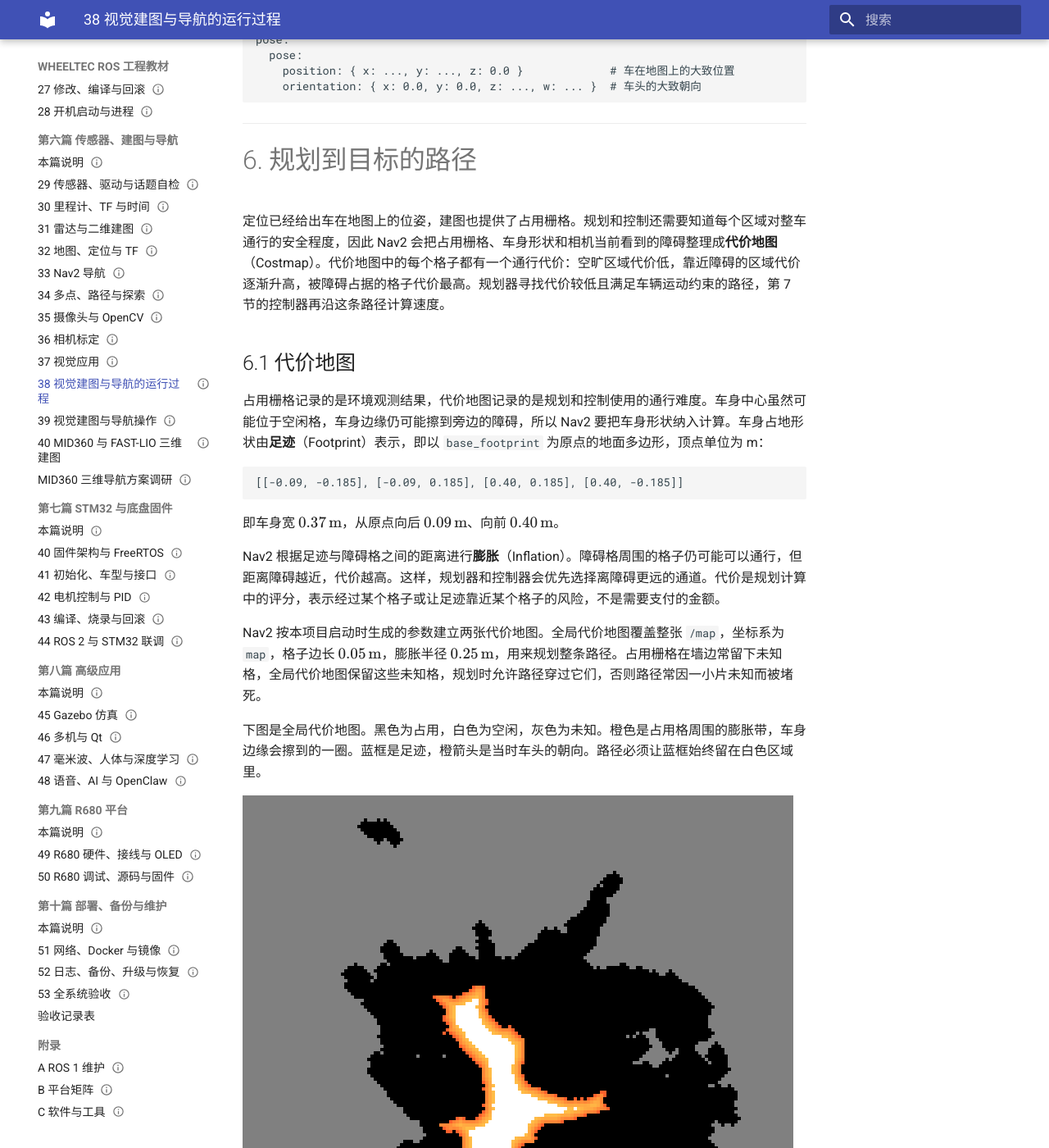
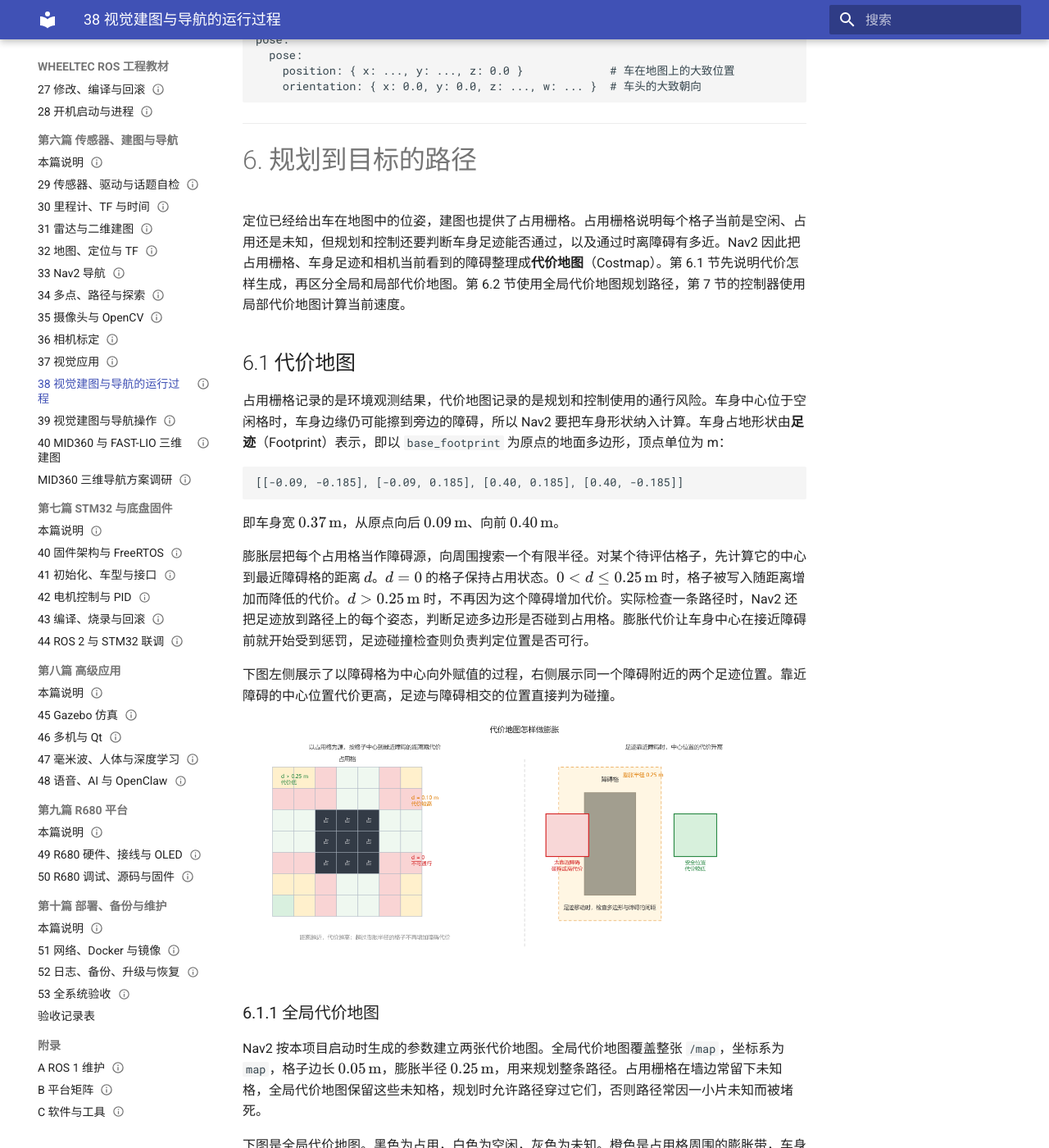
Before and after one commit to EnosElinsa/wheeltec-ros-textbook, an MkDocs documentation site: the page built from docs/06-sensors-navigation/38-visual-runtime.md, in a window 1280 px wide and 1400 px high, scrolled down 38454 px. Shown: the whole window at 82% size. Built offline with MkDocs 1.6.1 and Material for MkDocs 9.7.7, drawn with Linux system fonts in a browser that asks for light colours; some of the changed text lies outside the part shown.

Commit message:
docs: clarify costmaps and hybrid A star

````diff
--- a/docs/06-sensors-navigation/38-visual-runtime.md
+++ b/docs/06-sensors-navigation/38-visual-runtime.md
@@ -765,11 +765,11 @@
 
 # 6. 规划到目标的路径
 
-定位已经给出车在地图上的位姿，建图也提供了占用栅格。规划和控制还需要知道每个区域对整车通行的安全程度，因此 Nav2 会把占用栅格、车身形状和相机当前看到的障碍整理成**代价地图**（Costmap）。代价地图中的每个格子都有一个通行代价：空旷区域代价低，靠近障碍的区域代价逐渐升高，被障碍占据的格子代价最高。规划器寻找代价较低且满足车辆运动约束的路径，第 7 节的控制器再沿这条路径计算速度。
+定位已经给出车在地图中的位姿，建图也提供了占用栅格。占用栅格说明每个格子当前是空闲、占用还是未知，但规划和控制还要判断车身足迹能否通过，以及通过时离障碍有多近。Nav2 因此把占用栅格、车身足迹和相机当前看到的障碍整理成**代价地图**（Costmap）。第 6.1 节先说明代价怎样生成，再区分全局和局部代价地图。第 6.2 节使用全局代价地图规划路径，第 7 节的控制器使用局部代价地图计算当前速度。
 
 ## 6.1 代价地图
 
-占用栅格记录的是环境观测结果，代价地图记录的是规划和控制使用的通行难度。车身中心虽然可能位于空闲格，车身边缘仍可能擦到旁边的障碍，所以 Nav2 要把车身形状纳入计算。车身占地形状由**足迹**（Footprint）表示，即以 `base_footprint` 为原点的地面多边形，顶点单位为 m：
+占用栅格记录的是环境观测结果，代价地图记录的是规划和控制使用的通行风险。车身中心位于空闲格时，车身边缘仍可能擦到旁边的障碍，所以 Nav2 要把车身形状纳入计算。车身占地形状由**足迹**（Footprint）表示，即以 `base_footprint` 为原点的地面多边形，顶点单位为 m：
 
 ```text
 [[-0.09, -0.185], [-0.09, 0.185], [0.40, 0.185], [0.40, -0.185]]
@@ -777,7 +777,13 @@
 
 即车身宽 $0.37\,\mathrm{m}$，从原点向后 $0.09\,\mathrm{m}$、向前 $0.40\,\mathrm{m}$。
 
-Nav2 根据足迹与障碍格之间的距离进行**膨胀**（Inflation）。障碍格周围的格子仍可能可以通行，但距离障碍越近，代价越高。这样，规划器和控制器会优先选择离障碍更远的通道。代价是规划计算中的评分，表示经过某个格子或让足迹靠近某个格子的风险，不是需要支付的金额。
+膨胀层把每个占用格当作障碍源，向周围搜索一个有限半径。对某个待评估格子，先计算它的中心到最近障碍格的距离 $d$。$d=0$ 的格子保持占用状态。$0<d\leq 0.25\,\mathrm{m}$ 时，格子被写入随距离增加而降低的代价。$d>0.25\,\mathrm{m}$ 时，不再因为这个障碍增加代价。实际检查一条路径时，Nav2 还把足迹放到路径上的每个姿态，判断足迹多边形是否碰到占用格。膨胀代价让车身中心在接近障碍前就开始受到惩罚，足迹碰撞检查则负责判定位置是否可行。
+
+下图左侧展示了以障碍格为中心向外赋值的过程，右侧展示同一个障碍附近的两个足迹位置。靠近障碍的中心位置代价更高，足迹与障碍相交的位置直接判为碰撞。
+
+![代价地图膨胀。左侧按格子中心到最近障碍的距离赋代价，右侧检查足迹与障碍的间距](assets/costmap-inflation.png)
+
+### 6.1.1 全局代价地图
 
 Nav2 按本项目启动时生成的参数建立两张代价地图。全局代价地图覆盖整张 `/map`，坐标系为 `map`，格子边长 $0.05\,\mathrm{m}$，膨胀半径 $0.25\,\mathrm{m}$，用来规划整条路径。占用栅格在墙边常留下未知格，全局代价地图保留这些未知格，规划时允许路径穿过它们，否则路径常因一小片未知而被堵死。
 
@@ -785,9 +791,11 @@
 
 ![全局代价地图。橙为障碍周围的膨胀带，蓝框为车身足迹](visual-runtime-captures/global_costmap.png)
 
-全局代价地图负责规划整条路径，局部代价地图则负责车附近的速度控制。后者只覆盖车周围 $3\,\mathrm{m} \times 3\,\mathrm{m}$，膨胀半径同样为 $0.25\,\mathrm{m}$，在 `odom` 坐标系中随车移动。它使用 `odom`，是因为 `map→odom` 会在回环和定位修正时跳变，而速度控制需要平滑的运动。局部代价地图不读取 `/map`，只使用相机当前看到的障碍。为了生成这些障碍，RTAB-Map 工具包中的两个节点从配对后的深度图像计算障碍点。
+### 6.1.2 局部代价地图
 
-第一个节点把每一帧配对后的深度图像每隔 4 个像素取一个点，换成三维点，只保留 $0.20$～$3.0\,\mathrm{m}$ 内的点，再按边长 $0.05\,\mathrm{m}$ 的小方块合并相邻的点。第二个节点按 4.2 同样的规则把这些点分成地面和障碍：表面朝上且高度不超过 $0.05\,\mathrm{m}$ 的是地面，其余高度不超过 $1.80\,\mathrm{m}$ 的是障碍，少于 5 个点的零散点团去掉。障碍点发布在 `/vision/obstacles`，每配成一对图像更新一次，局部代价地图把它们标为占用。
+全局代价地图负责规划整条路径，局部代价地图负责车附近的实时避障和速度控制。全局代价地图覆盖整张 `/map`，内容相对稳定，规划器在 `map` 坐标系中使用它。局部代价地图是跟随车身移动的滚动窗口，只覆盖车周围 $3\,\mathrm{m} \times 3\,\mathrm{m}$，在 `odom` 坐标系中更新，控制器用它检查当前足迹附近的障碍。`map→odom` 在回环和定位修正时可能跳变，局部代价地图使用 `odom` 可以保持局部运动连续。全局路径通过 TF 换到局部窗口中，供控制器跟踪。
+
+按本项目配置，局部代价地图不读取 `/map`，只使用相机当前看到的障碍。为了生成这些障碍，RTAB-Map 工具包中的两个节点从配对后的深度图像计算障碍点。第一个节点把每一帧配对后的深度图像每隔 4 个像素取一个点，换成三维点，只保留 $0.20$～$3.0\,\mathrm{m}$ 内的点，再按边长 $0.05\,\mathrm{m}$ 的小方块合并相邻的点。第二个节点按 4.2 同样的规则把这些点分成地面和障碍：表面朝上且高度不超过 $0.05\,\mathrm{m}$ 的是地面，其余高度不超过 $1.80\,\mathrm{m}$ 的是障碍，少于 5 个点的零散点团去掉。障碍点发布在 `/vision/obstacles`，每配成一对图像更新一次，局部代价地图把它们标为占用。
 
 ## 6.2 计算路径
 
@@ -804,7 +812,16 @@
 
 收到目标点后，Nav2 开始一次前往该目标的任务。任务以[动作](../01-foundations/05-ros2-communication.md#action)的形式运行，可以反馈进度，也可以中途取消，动作名为 `NavigateToPose`。
 
-规划开始时，Nav2 通过 TF 查出 `base_footprint` 在 `map` 中的位姿，将其作为起点，再到全局代价地图上寻找通往目标的路径。使用的规划器称为混合 A\*（Hybrid-A\*）。它把搜索状态写成 $(x,y,\theta)$，其中 $x、y$ 是车身位置，$\theta$ 是车头朝向。每次扩展时，规划器选择一个前进或倒车速度，以及一个允许的前轮转角，按车辆运动模型向前模拟一小段圆弧，得到下一个状态。
+规划开始时，Nav2 通过 TF 查出 `base_footprint` 在 `map` 中的位姿，将它作为起点，再到全局代价地图上寻找通往目标的路径。使用的规划器称为混合 A\*（Hybrid-A\*）。它把搜索状态写成 $(x,y,\theta)$，其中 $x、y$ 是车身位置，$\theta$ 是车头朝向。
+这里的“扩展”指从一个已经取出的状态生成下一批候选状态。规划器为当前状态枚举若干组离散控制输入，每组输入包含前进或倒车速度 $v$ 和允许的前轮转角 $\delta$，再按前轮转向模型模拟一小段时间 $\Delta t$。设前轮到后轴的距离为 $L$，模拟结果可写成
+
+$$
+ x_{n+1}=x_n+v\cos\theta_n\,\Delta t,
+ \qquad y_{n+1}=y_n+v\sin\theta_n\,\Delta t,
+ \qquad \theta_{n+1}=\theta_n+\frac{v}{L}\tan\delta\,\Delta t .
+$$
+
+当 $\delta=0$ 时得到直线，$\delta\ne 0$ 时得到一小段圆弧，$v<0$ 表示倒车。每组控制输入都会产生一个新的候选状态，规划器再从这些候选状态中继续搜索。
 
 对每个新状态，规划器检查车身足迹是否撞上占用格或越过不可通行区域，再计算累计代价。累计代价包括行驶距离、经过格子的代价、倒车惩罚和朝向变化等。规划器用启发式代价估计到目标的剩余距离，把当前代价和启发式代价相加，优先扩展总分较低的状态。到达目标附近后，沿记录的父状态回溯出完整路径。
 
@@ -817,7 +834,7 @@
     if s 已到达目标附近：
         return 沿父状态回溯得到的路径
 
-    for 每组允许的速度和前轮转角：
+    for 每个离散控制输入 (v, δ)：
         s_next ← 按车辆运动模型模拟一小段圆弧
         if 足迹与障碍碰撞：
             continue
````
Also changed, not shown: docs/06-sensors-navigation/assets/costmap-inflation.png (added).
